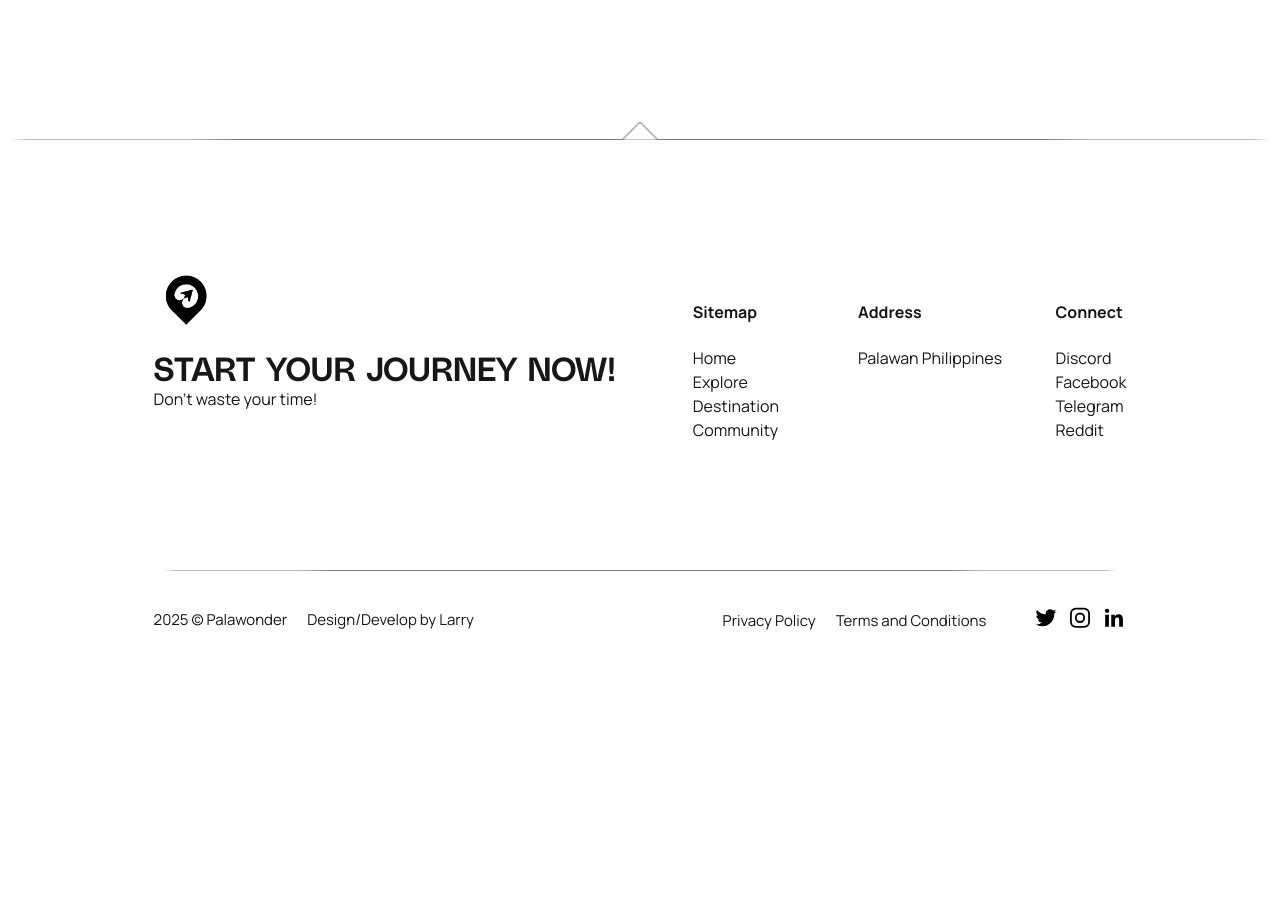
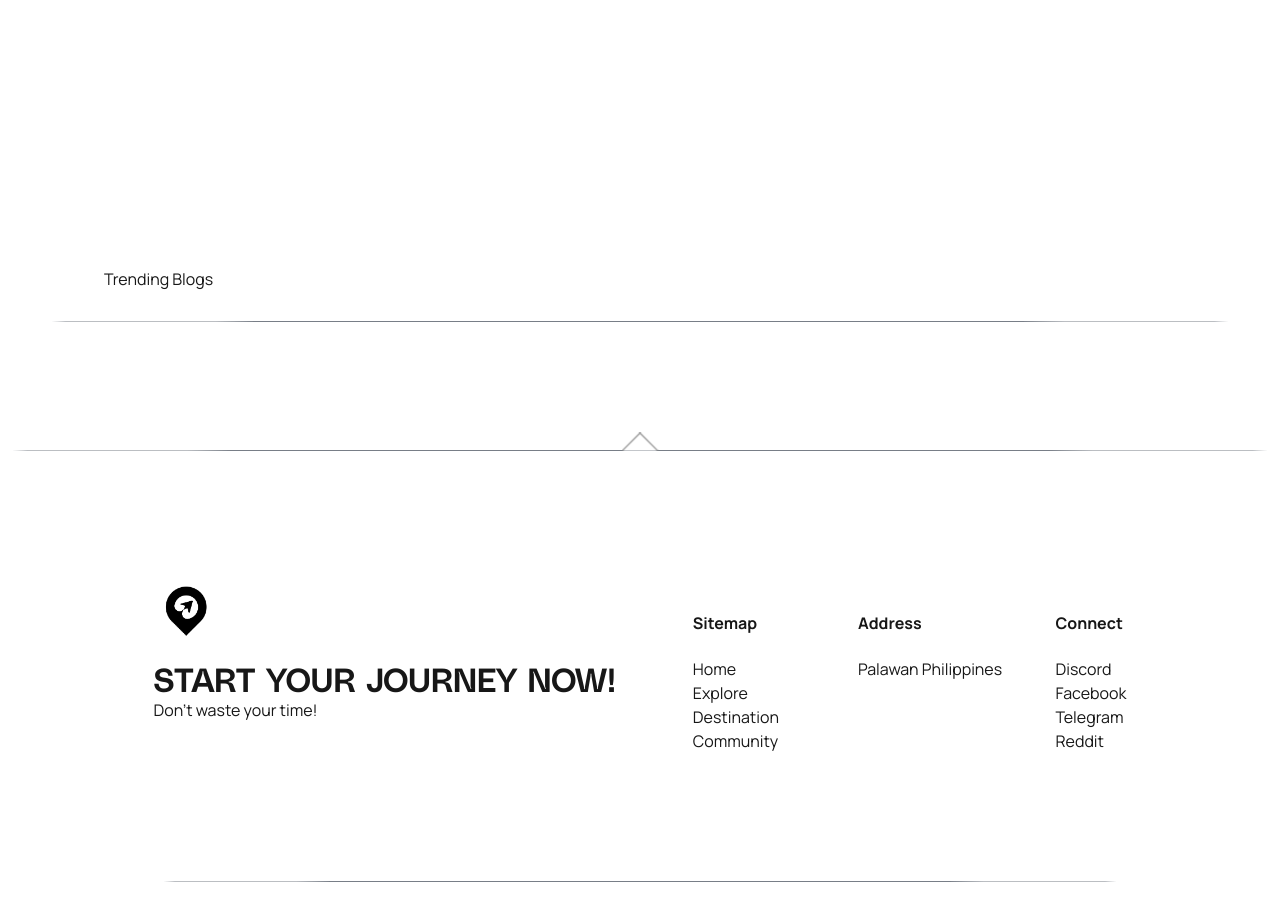
Before and after one commit to MaxLarry/palawonder-blog-app, a Next.js app: page / in a window 1280 px wide. Shown: the part 2800-3716 px from the top of the page. Before the commit the page ends 3470 px from the top, so only its background shows below. Built offline with nearby package versions, Linux system fonts and the light colour scheme.

Commit message:
initial for trend blogs section, and added lenis scroll smoother

```diff
--- a/app/(main)/page.tsx
+++ b/app/(main)/page.tsx
@@ -1,6 +1,7 @@
 import Image from "next/image";
 import Hello from "./hello";
 import DayonKamo from "../components/dayonKamo";
+import TrendBlogs from "../components/trendBlogs";
 import Link from "next/link";
 
 export default function Home() {
@@ -38,6 +39,7 @@ export default function Home() {
         </div>
       </header>
       <DayonKamo/>
+      <TrendBlogs/>
     </>
   );
 }
--- a/app/components/dayonKamo.tsx
+++ b/app/components/dayonKamo.tsx
@@ -23,6 +23,7 @@ const dayonKamo = () => {
         end: "bottom center",
         // markers: true,
         scrub: true,
+
       },
       stagger: 0.1,
     });
--- /dev/null
+++ b/app/components/smoothScroll.tsx
@@ -0,0 +1,31 @@
+"use client";
+
+import { useEffect } from "react";
+import Lenis from "@studio-freight/lenis";
+
+const SmoothScroll = () => {
+  useEffect(() => {
+    const lenis = new Lenis({
+      duration: 1.2, // Adjust scrolling speed
+      easing: (t: number) => Math.min(1, 1.001 - Math.pow(2, -10 * t)), // Custom easing function
+      syncTouch: true, // Syncs touch interactions
+      wheelMultiplier: 1, // Adjust scroll sensitivity
+      gestureOrientation: "vertical", // Enable vertical scrolling
+    });
+
+    const animate = (time: number) => {
+      lenis.raf(time); // Ensure the time parameter has a number type
+      requestAnimationFrame(animate);
+    };
+
+    requestAnimationFrame(animate);
+
+    return () => {
+      lenis.destroy(); // Cleanup on unmount
+    };
+  }, []);
+
+  return null; // No UI needed
+};
+
+export default SmoothScroll;
--- /dev/null
+++ b/app/components/trendBlogs.tsx
@@ -0,0 +1,17 @@
+import React from 'react'
+
+const TrendBlogs = () => {
+  return (
+    <section className="section section-trend-blogs">
+     <div>
+        <div className=' px-10'>
+            <p className=' ml-[5vw]'>Trending Blogs</p>
+            <div className="stripe dark:bg-white bg-gray-800"></div>
+        </div>
+        <div></div>
+     </div>
+    </section>
+  )
+}
+
+export default TrendBlogs
--- a/app/layout.tsx
+++ b/app/layout.tsx
@@ -4,6 +4,7 @@ import Header from "./components/header";
 import { Geist, Geist_Mono } from "next/font/google";
 import "./globals.css";
 import { Provider } from "./provider";
+import SmoothScroll from "./components/smoothScroll";
 
 const geistSans = Geist({
   variable: "--font-geist-sans",
@@ -28,6 +29,7 @@ export default function RootLayout({
   return (
     <html lang="en" suppressHydrationWarning>
       <body>
+        <SmoothScroll/>
         <Provider>
           {children}
         </Provider>
--- a/app/style.css
+++ b/app/style.css
@@ -141,11 +141,13 @@
 }
 
 .content-wrap.photo.right {
+  transform: translate3d(0, 0, 0);
   z-index: 1;
   transform-origin: 100% 100%;
 }
 
 .content-wrap.photo.left {
+  transform: translate3d(0, 0, 0);
   z-index: 2;
   transform-origin: 100% 100%;
 }
--- a/package.json
+++ b/package.json
@@ -9,6 +9,7 @@
     "lint": "next lint"
   },
   "dependencies": {
+    "@studio-freight/lenis": "^1.0.42",
     "framer-motion": "^12.4.7",
     "gsap": "^3.12.7",
     "lucide-react": "^0.475.0",
```
Also changed, not shown: 1 other file (tests, documents, lock files or other folders).
